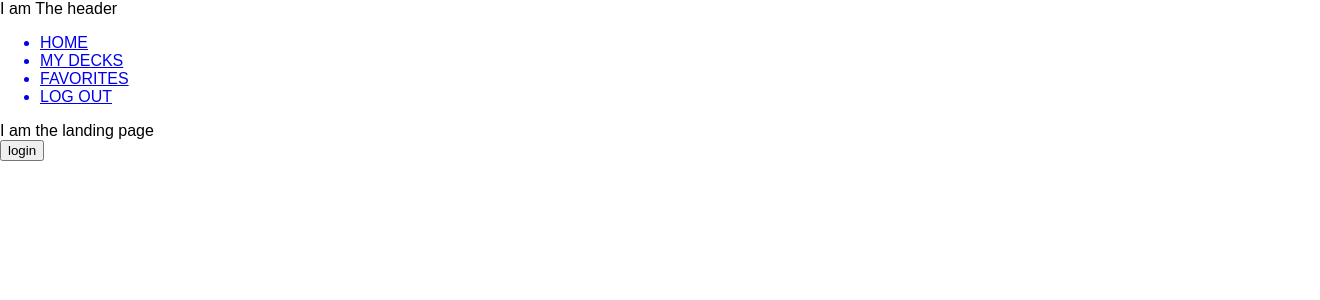
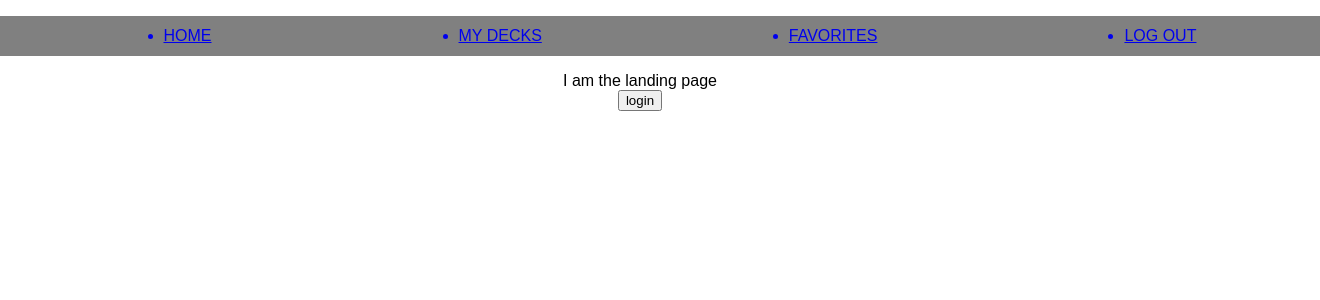
Before and after one commit to flash-card-group-project/groupProject, a React (Create React App) app: page / in a window 1280 px wide. Shown: the top 300 px of the page, 1320 px wide, since content can reach past the window. Built offline with nearby package versions, Linux system fonts and the light colour scheme.

Commit message:
added additional things to server and some flex to header

```diff
--- a/src/App.css
+++ b/src/App.css
@@ -1,7 +1,7 @@
 .App {
   text-align: center;
 }
-
+/*
 .App-logo {
   animation: App-logo-spin infinite 20s linear;
   height: 80px;
@@ -25,4 +25,14 @@
 @keyframes App-logo-spin {
   from { transform: rotate(0deg); }
   to { transform: rotate(360deg); }
+} */
+
+.nav_links{
+  width:100%;
+  height:5vh;
+  display: flex;
+  background: gray;
+  justify-content: space-around;
+  flex-direction: row;
+  align-items: center;
 }
--- a/src/App.js
+++ b/src/App.js
@@ -7,7 +7,7 @@ import router from './router.js';
 class App extends Component {
   render() {
     return (
-      <div>
+      <div className='App'>
         <Header/>
         {router}
       </div>
--- a/src/Components/Children/Header.js
+++ b/src/Components/Children/Header.js
@@ -3,16 +3,14 @@ import { Link } from 'react-router-dom';
 
 export default function Header() {
     return (
-        <div>
-            I am The header
             <div>
-                <ul>
+                <ul className='nav_links'>
                     <Link to='/home'><li>HOME</li></Link>
                     <Link to='/my_decks'><li>MY DECKS</li></Link>
                     <Link to='/favorites'><li>FAVORITES</li></Link>
                     <Link to='/'><li>LOG OUT</li></Link>
+                    {/* <a href={process.env.LOG_OUT_REDIRECT}><button>LOG OUT</button></a> */}
                 </ul>
             </div>
-        </div>
     )
 }
```
Also changed, not shown: 1 other file (tests, documents, lock files or other folders).
